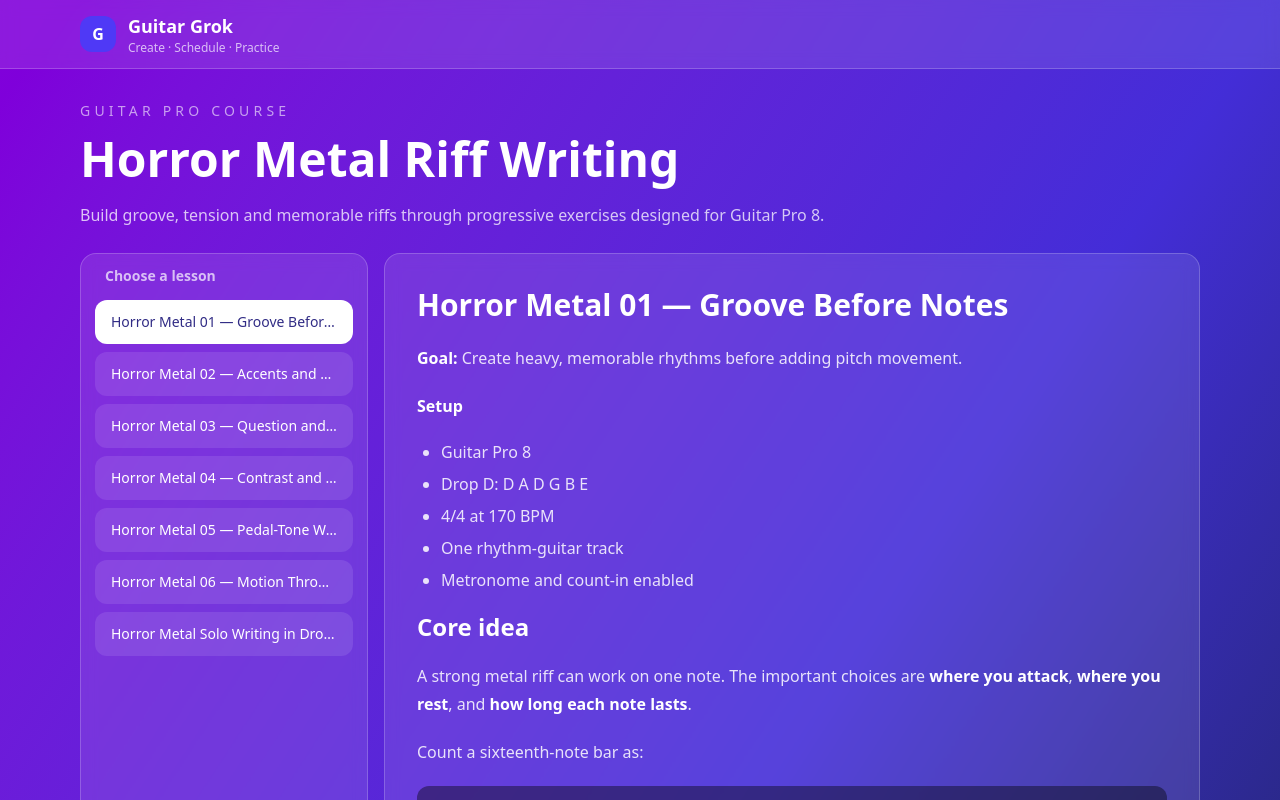
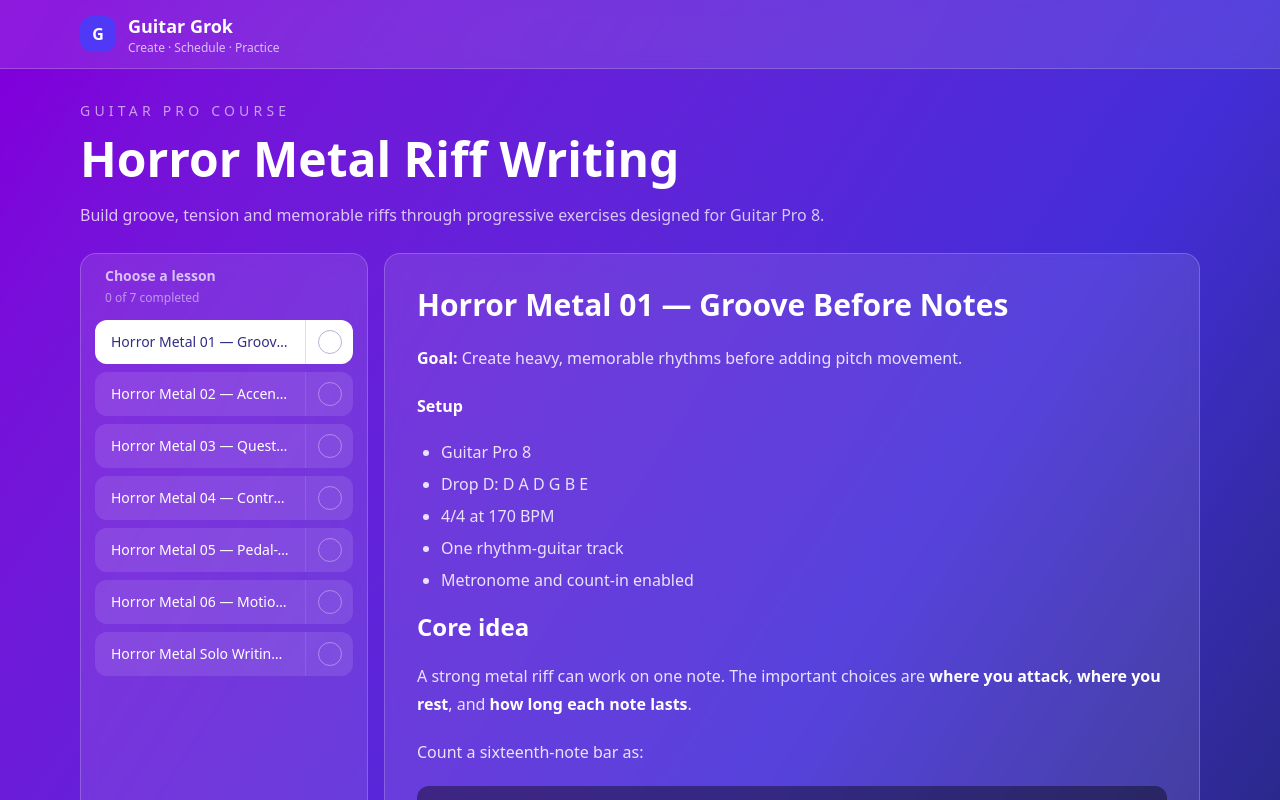
Before and after one commit to stesel/guitar-grok, a Next.js app: page /horror-metal in a window 1280 px wide. Shown: the top 800 px of the page. Built offline with nearby package versions, Linux system fonts and the light colour scheme.

Commit message:
Enable horror metal lesson progress tracking

```diff
--- a/app/horror-metal/page.tsx
+++ b/app/horror-metal/page.tsx
@@ -64,6 +64,7 @@ export default async function HorrorMetalPage({ searchParams }: HorrorMetalPageP
           selectedLessonSlug={courseLesson?.slug ?? lessons[0]?.slug}
           selectedLessonTitle={courseLesson?.title ?? lessons[0]?.title}
           basePath="/horror-metal"
+          progressStorageKey="guitar-grok:horror-metal:completed-lessons"
         />
 
         <article className="min-w-0 overflow-hidden rounded-2xl border border-white/20 bg-white/10 p-4 backdrop-blur sm:p-6 md:p-8">
```
